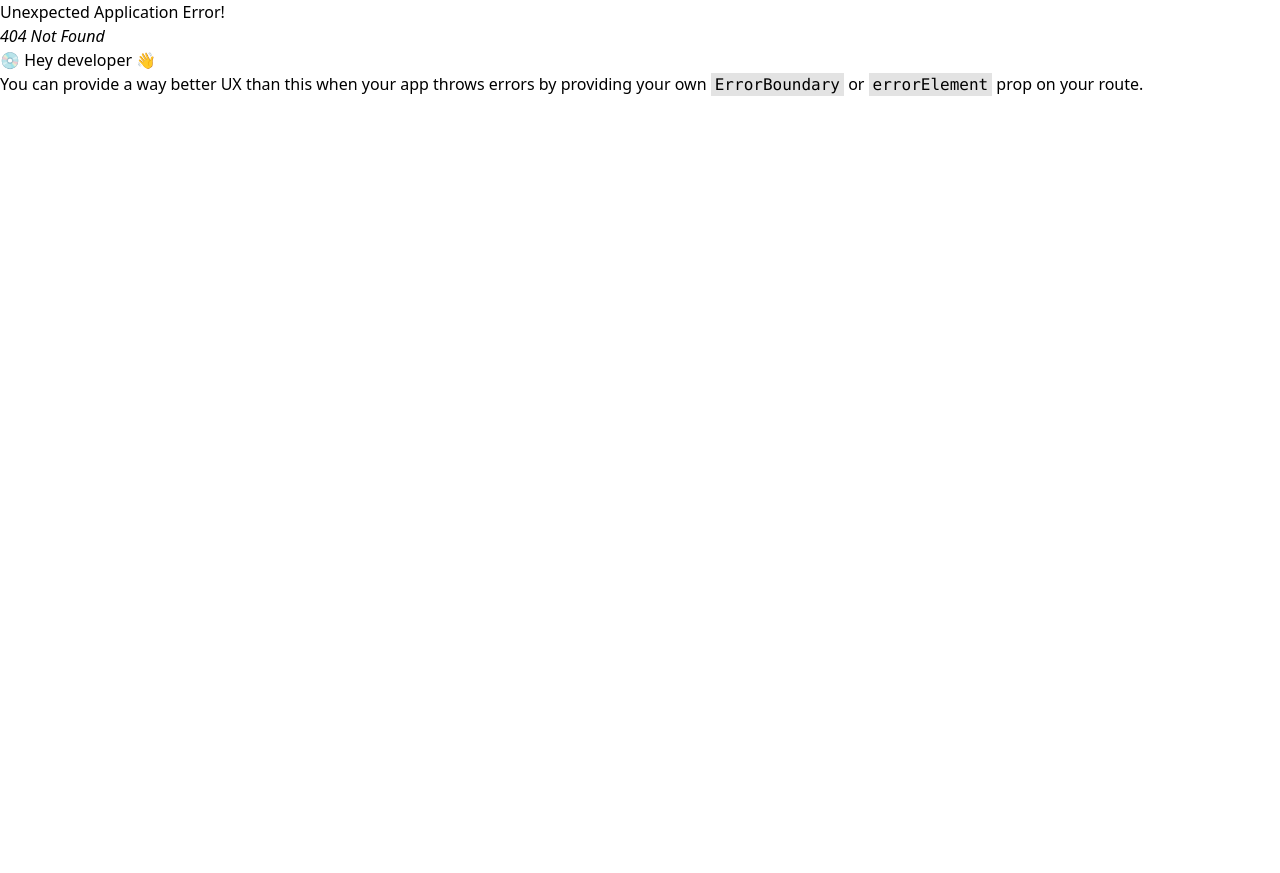
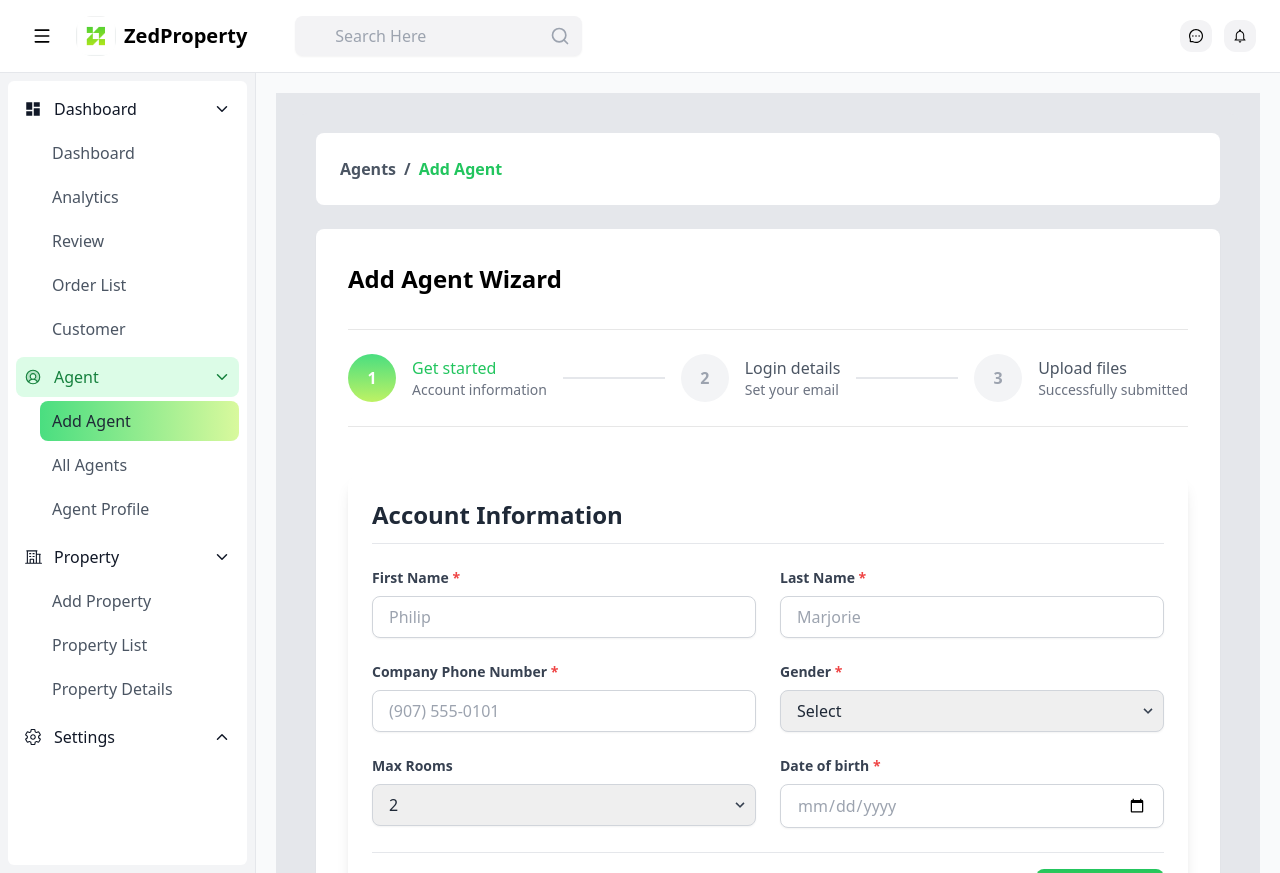
Before and after one commit to Jubayerhusain/zed-admin-dashboard, a React (Vite) app: page /admin/add-agent in a window 1280 px wide. Before the commit this address had no page. Before the commit the page ends 800 px from the top, so only its background shows below. Built offline with nearby package versions, Linux system fonts and the light colour scheme.

Commit message:
add agent page added done

```diff
--- a/src/Componets/AccountInfo.jsx
+++ b/src/Componets/agent/AccountInfo.jsx
@@ -1,8 +1,9 @@
-import { ChevronRight } from 'lucide-react';
+import { ChevronRight } from "lucide-react";
 
 const AccountInfo = ({ formData, setFormData, onNext }) => {
   // Common  classes
-  const inputClass = "w-full px-4 py-2 border border-gray-300 rounded-lg focus:ring-2 focus:ring-green-500 focus:border-green-500 transition duration-150 ease-in-out text-gray-800 placeholder-gray-400 shadow-sm";
+  const inputClass =
+    "w-full px-4 py-2 border border-gray-300 rounded-lg focus:ring-2 focus:ring-green-500 focus:border-green-500 transition duration-150 ease-in-out text-gray-800 placeholder-gray-400 shadow-sm";
   const labelClass = "block text-sm font-semibold text-gray-700 mb-2";
 
   return (
@@ -20,7 +21,9 @@ const AccountInfo = ({ formData, setFormData, onNext }) => {
           <input
             type="text"
             value={formData.firstName}
-            onChange={(e) => setFormData({ ...formData, firstName: e.target.value })}
+            onChange={(e) =>
+              setFormData({ ...formData, firstName: e.target.value })
+            }
             placeholder="Philip"
             className={inputClass}
           />
@@ -34,7 +37,9 @@ const AccountInfo = ({ formData, setFormData, onNext }) => {
           <input
             type="text"
             value={formData.lastName}
-            onChange={(e) => setFormData({ ...formData, lastName: e.target.value })}
+            onChange={(e) =>
+              setFormData({ ...formData, lastName: e.target.value })
+            }
             placeholder="Marjorie"
             className={inputClass}
           />
@@ -48,7 +53,9 @@ const AccountInfo = ({ formData, setFormData, onNext }) => {
           <input
             type="tel"
             value={formData.phone}
-            onChange={(e) => setFormData({ ...formData, phone: e.target.value })}
+            onChange={(e) =>
+              setFormData({ ...formData, phone: e.target.value })
+            }
             placeholder="(907) 555-0101"
             className={inputClass}
           />
@@ -62,10 +69,14 @@ const AccountInfo = ({ formData, setFormData, onNext }) => {
           <div className="relative">
             <select
               value={formData.gender}
-              onChange={(e) => setFormData({ ...formData, gender: e.target.value })}
+              onChange={(e) =>
+                setFormData({ ...formData, gender: e.target.value })
+              }
               className={`${inputClass} appearance-none pr-10`}
             >
-              <option value="" disabled>Select</option>
+              <option value="" disabled>
+                Select
+              </option>
               <option value="female">Female</option>
               <option value="male">Male</option>
               <option value="other">Other</option>
@@ -73,21 +84,26 @@ const AccountInfo = ({ formData, setFormData, onNext }) => {
 
             {/* icon */}
             <div className="pointer-events-none absolute inset-y-0 right-0 flex items-center px-2 text-gray-700">
-              <svg className="fill-current h-4 w-4" xmlns="http://www.w3.org/2000/svg" viewBox="0 0 20 20">
-                <path d="M9.293 12.95l.707.707L15.657 8l-1.414-1.414L10 10.828 5.757 6.586 4.343 8z" /></svg>
+              <svg
+                className="fill-current h-4 w-4"
+                xmlns="http://www.w3.org/2000/svg"
+                viewBox="0 0 20 20"
+              >
+                <path d="M9.293 12.95l.707.707L15.657 8l-1.414-1.414L10 10.828 5.757 6.586 4.343 8z" />
+              </svg>
             </div>
           </div>
         </div>
 
         {/* Max Rooms Select */}
         <div>
-          <label className={labelClass}>
-            Max Rooms
-          </label>
+          <label className={labelClass}>Max Rooms</label>
           <div className="relative">
             <select
               value={formData.maxRooms}
-              onChange={(e) => setFormData({ ...formData, maxRooms: e.target.value })}
+              onChange={(e) =>
+                setFormData({ ...formData, maxRooms: e.target.value })
+              }
               className={`${inputClass} appearance-none pr-10`}
             >
               <option value="2">2</option>
@@ -96,7 +112,11 @@ const AccountInfo = ({ formData, setFormData, onNext }) => {
               <option value="5">5</option>
             </select>
             <div className="pointer-events-none absolute inset-y-0 right-0 flex items-center px-2 text-gray-700">
-              <svg className="fill-current h-4 w-4" xmlns="http://www.w3.org/2000/svg" viewBox="0 0 20 20">
+              <svg
+                className="fill-current h-4 w-4"
+                xmlns="http://www.w3.org/2000/svg"
+                viewBox="0 0 20 20"
+              >
                 <path d="M9.293 12.95l.707.707L15.657 8l-1.414-1.414L10 10.828 5.757 6.586 4.343 8z" />
               </svg>
             </div>
@@ -113,7 +133,7 @@ const AccountInfo = ({ formData, setFormData, onNext }) => {
             value={formData.dob}
             onChange={(e) => setFormData({ ...formData, dob: e.target.value })}
             className={inputClass}
-            style={{ color: formData.dob ? '#1f2937' : '#9ca3af' }}
+            style={{ color: formData.dob ? "#1f2937" : "#9ca3af" }}
           />
         </div>
       </div>
@@ -121,7 +141,7 @@ const AccountInfo = ({ formData, setFormData, onNext }) => {
       <div className="flex justify-end pt-4 border-t mt-6">
         <button
           onClick={onNext}
-          className="px-8 py-3 bg-green-600 text-white font-bold rounded-lg shadow-md hover:bg-green-700 focus:outline-none focus:ring-4 focus:ring-green-500 focus:ring-opacity-50 transition duration-150 ease-in-out flex items-center gap-2"
+          className="px-8 py-3 bg-gradient-to-b from-green-500 to-lime-400 text-white font-bold rounded-lg shadow-md hover:bg-green-700 focus:outline-none focus:ring-4 focus:ring-green-500 focus:ring-opacity-50 transition duration-150 ease-in-out flex items-center gap-2"
         >
           Next <ChevronRight size={18} />
         </button>
--- /dev/null
+++ b/src/Componets/agent/AddAgent.jsx
@@ -0,0 +1,144 @@
+import React, { useState } from "react";
+import AccountInfo from "./AccountInfo";
+import LoginDetails from "./LoginDetails";
+import UploadFiles from "./UploadFiles";
+
+const AddAgent = () => {
+  const [currentStep, setCurrentStep] = useState(1);
+  const [formData, setFormData] = useState({
+    firstName: "",
+    lastName: "",
+    phone: "",
+    gender: "",
+    maxRooms: "2",
+    dob: "",
+    email: "",
+    password: "",
+    confirmPassword: "",
+    description: "",
+    address: "",
+    zipCode: "",
+  });
+
+
+  const handleNext = () => {
+    setCurrentStep(currentStep + 1);
+  };
+
+  const handlePrev = () => {
+    setCurrentStep(currentStep - 1);
+  };
+
+  const handleSubmit = () => {
+    alert("Form submitted successfully!");
+    console.log("Form Data:", formData);
+  };
+
+  const steps = [
+    {
+      number: 1,
+      title: "Get started",
+      subtitle: "Account information",
+      active: currentStep === 1,
+      completed: currentStep > 1,
+    },
+    {
+      number: 2,
+      title: "Login details",
+      subtitle: "Set your email",
+      active: currentStep === 2,
+      completed: currentStep > 2,
+    },
+    {
+      number: 3,
+      title: "Upload files",
+      subtitle: "Successfully submitted",
+      active: currentStep === 3,
+      completed: false,
+    },
+  ];
+
+  return (
+    <>
+      <div className="flex relative bg-gray-200">
+        {/* Main Content */}
+        <main className="flex-1 p-5 bg-gray-200">
+          <div className="bg-gray-200 rounded-xl p-5">
+            <div className="mb-6 bg-white p-6 rounded-[8px]  flex items-center gap-2 text-[16px] font-semibold text-gray-600">
+              <span>Agents</span>
+              <span>/</span>
+              <span className="text-green-500">Add Agent</span>
+            </div>
+
+            {/*Container */}
+            <div className="bg-white rounded-[8px] shadow-sm p-8">
+              <h1 className="text-[24px] font-bold mb-8">
+                {currentStep === 1 ? "Add Agent Wizard" : "Add Agent"}
+              </h1>
+
+              {/* Steps sections */}
+              <div className="flex items-center justify-between mb-12 w-full border-y border-[#171C191A] py-6">
+                {steps.map((step, index) => (
+                  <React.Fragment key={step.number}>
+                    <div className="flex items-center gap-4">
+                      <div
+                        className={`w-12 h-12 rounded-full flex items-center justify-center font-semibold ${
+                          step.active
+                            ? "bg-gradient-to-b from-green-400 to-lime-300 text-white"
+                            : step.completed
+                            ? "bg-gray-200 text-gray-600"
+                            : "bg-gray-100 text-gray-400"
+                        }`}
+                      >
+                        {step.number}
+                      </div>
+                      <div>
+                        <div
+                          className={`font-medium ${
+                            step.active ? "text-green-500" : "text-gray-600"
+                          }`}
+                        >
+                          {step.title}
+                        </div>
+                        <div className="text-sm text-gray-500">
+                          {step.subtitle}
+                        </div>
+                      </div>
+                    </div>
+                    {index < steps.length - 1 && (
+                      <div className="flex-1 h-0.5 bg-gray-200 mx-4"></div>
+                    )}
+                  </React.Fragment>
+                ))}
+              </div>
+
+              {/* Step Content */}
+              <div className="w-full">
+                {currentStep === 1 && (
+                  <AccountInfo
+                    formData={formData}
+                    setFormData={setFormData}
+                    onNext={handleNext}
+                  />
+                )}
+                {currentStep === 2 && (
+                  <LoginDetails
+                    formData={formData}
+                    setFormData={setFormData}
+                    onNext={handleNext}
+                    onPrev={handlePrev}
+                  />
+                )}
+                {currentStep === 3 && (
+                  <UploadFiles onPrev={handlePrev} onSubmit={handleSubmit} />
+                )}
+              </div>
+            </div>
+          </div>
+        </main>
+      </div>
+    </>
+  );
+};
+
+export default AddAgent;
--- a/src/Componets/LoginDetails.jsx
+++ b/src/Componets/agent/LoginDetails.jsx
@@ -119,7 +119,7 @@ const LoginDetails = ({ formData, setFormData, onNext, onPrev }) => {
         </button>
         <button
           onClick={onNext}
-          className="px-8 py-3 bg-green-600 text-white font-bold rounded-lg shadow-md hover:bg-green-700 focus:outline-none focus:ring-4 focus:ring-green-500 focus:ring-opacity-50 transition duration-150 ease-in-out flex items-center gap-2"
+          className="px-8 py-3 bg-gradient-to-b from-green-500 to-lime-400 text-white font-bold rounded-lg shadow-md hover:bg-green-700 focus:outline-none focus:ring-4 focus:ring-green-500 focus:ring-opacity-50 transition duration-150 ease-in-out flex items-center gap-2"
         >
           Next <ChevronRight size={18} />
         </button>
--- a/src/Componets/UploadFiles.jsx
+++ b/src/Componets/agent/UploadFiles.jsx
@@ -25,14 +25,14 @@ const UploadFiles = ({ onPrev, onSubmit }) => {
           onDragLeave={handleDrag}
           onDragOver={handleDrag}
           className={`border-2 border-dashed rounded-lg p-12 text-center transition ${
-            dragActive ? 'border-green-500 bg-green-50' : 'border-gray-300'
+            dragActive ? "border-green-500 bg-green-50" : "border-gray-300"
           }`}
         >
           <Upload className="mx-auto mb-4 text-gray-400" size={48} />
           <p className="text-gray-600 mb-2">
             <span className="text-green-500 font-medium cursor-pointer hover:underline">
               Click to upload
-            </span>{' '}
+            </span>{" "}
             or drag and drop
           </p>
           <p className="text-sm text-gray-500">
@@ -50,7 +50,7 @@ const UploadFiles = ({ onPrev, onSubmit }) => {
         </button>
         <button
           onClick={onSubmit}
-          className="px-6 py-2 bg-green-500 text-white rounded-lg hover:bg-green-600 transition flex items-center gap-2"
+          className="px-6 py-2 bg-gradient-to-b from-green-500 to-lime-400 text-white rounded-lg hover:bg-green-600 transition flex items-center gap-2"
         >
           Submit <ChevronRight size={18} />
         </button>
--- a/src/Dashboard/AdminLayout.jsx
+++ b/src/Dashboard/AdminLayout.jsx
@@ -179,12 +179,9 @@ const AdminLayout = () => {
               isOpen={openMenus.agent}
               isDrawerOpen={isDrawerOpen}
             >
-              <SubNavLink to="/admin/agent/analytics">Analytics</SubNavLink>
-              <SubNavLink to="/admin/agent/add-agent">Add Agent</SubNavLink>
-              <SubNavLink to="/admin/agent/all-agents">All Agents</SubNavLink>
-              <SubNavLink to="/admin/agent/agent-profile">
-                Agent Profile
-              </SubNavLink>
+              <SubNavLink to="/admin/add-agent">Add Agent</SubNavLink>
+              <SubNavLink to="/admin/all-agents">All Agents</SubNavLink>
+              <SubNavLink to="/admin/agent-profile">Agent Profile</SubNavLink>
             </NavItem>
 
             {/* Property sub navigation */}
--- a/src/Dashboard/Dashboard.jsx
+++ b/src/Dashboard/Dashboard.jsx
@@ -11,9 +11,9 @@ import {
   Menu,
   X,
 } from "lucide-react";
-import AccountInfo from "../Componets/AccountInfo";
-import LoginDetails from "../Componets/LoginDetails";
-import UploadFiles from "../Componets/UploadFiles";
+import AccountInfo from "../Componets/agent/AccountInfo";
+import LoginDetails from "../Componets/agent/LoginDetails";
+import UploadFiles from "../Componets/agent/UploadFiles";
 import logo from "../assets/logo.png";
 
 const Dashboard11 = () => {
--- /dev/null
+++ b/src/Pages/Agent.jsx
@@ -0,0 +1,12 @@
+import React from "react";
+import AddAgent from "../Componets/agent/AddAgent";
+
+const Agent = () => {
+  return (
+    <div>
+      <AddAgent />
+    </div>
+  );
+};
+
+export default Agent;
```
Also changed, not shown: src/routes/routes.jsx (+7 -0 lines).
